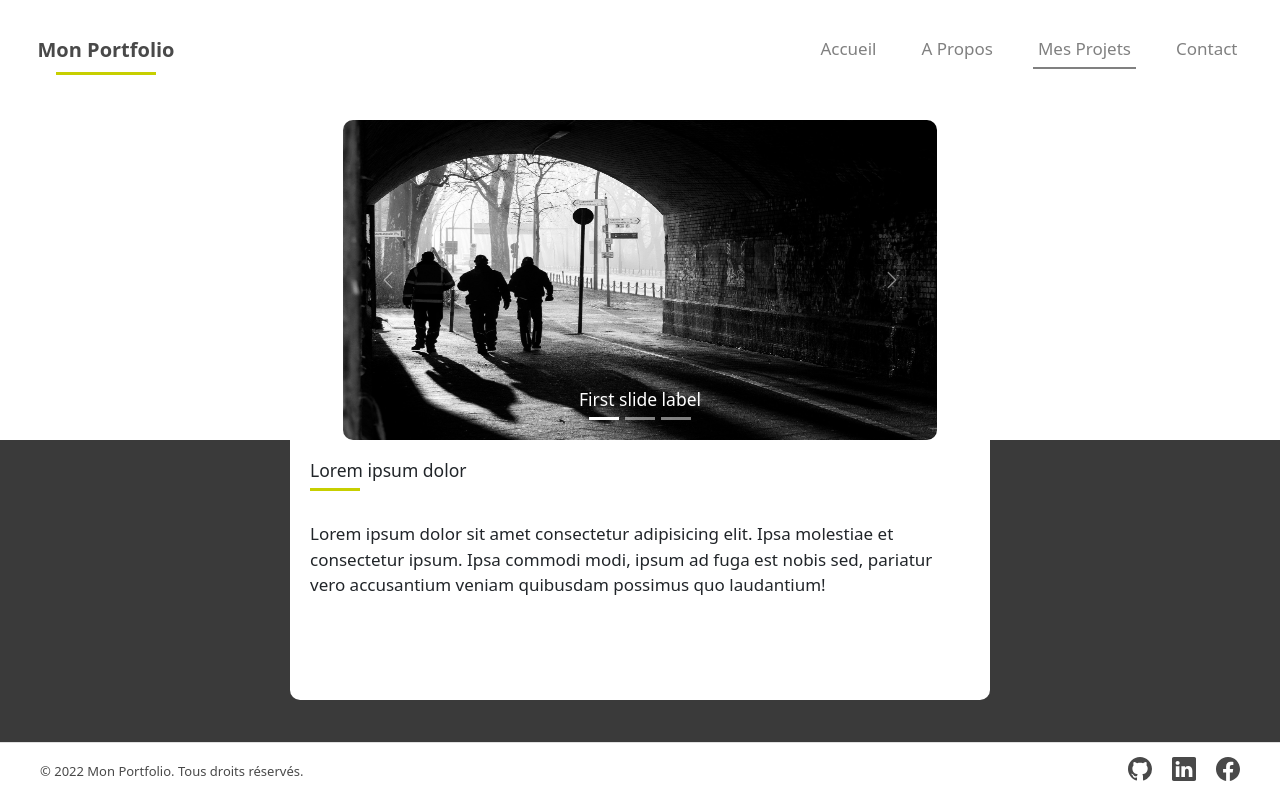
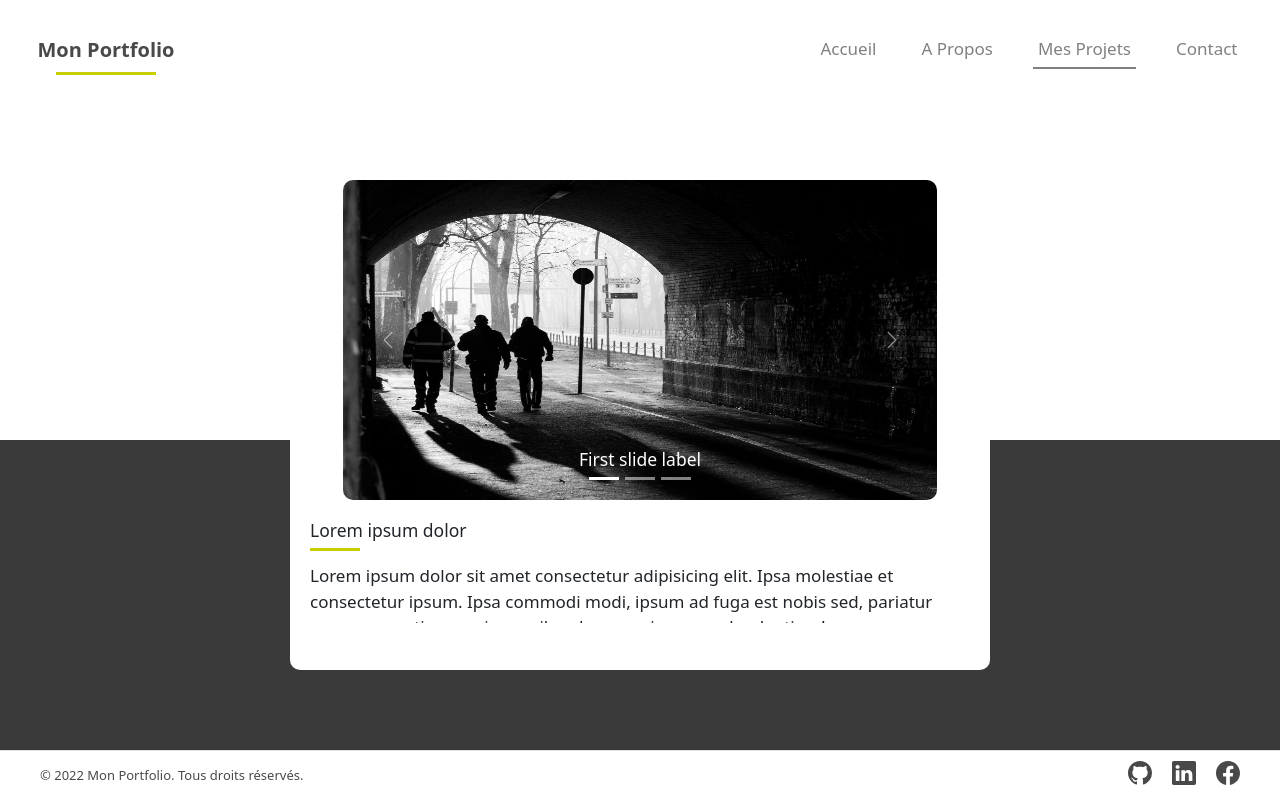
Before and after one commit to Romain-Bacque/Portfolio, a React (Create React App) app: page /projects in a window 1280 px wide. Built offline with nearby package versions, Linux system fonts and the light colour scheme.

Commit message:
feat: improve global style

```diff
--- a/src/components/Contact/style.module.scss
+++ b/src/components/Contact/style.module.scss
@@ -3,6 +3,7 @@
 
 .contact {
   position: relative;
+  top: 0;
   color: white;
   display: flex;
   justify-content: center;
@@ -11,7 +12,8 @@
   width: 100%;
   &__form {
     position: absolute;
-    bottom: 30%;
+    top: 57%;
+    transform: translateY(-50%);
     width: 600px;
     max-width: 90%;
     font-size: 1.7rem;
--- a/src/components/Footer/style.module.scss
+++ b/src/components/Footer/style.module.scss
@@ -15,6 +15,7 @@
   padding: .5rem 4rem;
   border-top: 1px solid $light-gray;
   width: 100%;
+  height: 50px;
   &__link {
     display: flex;
     list-style: none;
--- a/src/components/Home/index.tsx
+++ b/src/components/Home/index.tsx
@@ -1,8 +1,8 @@
 import { Button } from "react-bootstrap";
-import Projects from "../UI/Slider";
 import classes from "./style.module.scss";
 import { motion } from "framer-motion";
 import { NavLink } from "react-router-dom";
+import Slider from "../UI/Slider";
 
 const Home: React.FC = () => {
   return (
@@ -23,10 +23,12 @@ const Home: React.FC = () => {
             ducimus fugiat nobis rem dolorem harum officiis.
           </p>
           <Button className={classes["home__projects-button"]} variant="light">
-            <NavLink className={classes["home__projects-link"]}  to="/projects">Mes projets</NavLink>
+            <NavLink className={classes["home__projects-link"]} to="/projects">
+              Mes projets
+            </NavLink>
           </Button>
         </div>
-        <Projects />
+        <Slider />
       </div>
     </motion.section>
   );
--- a/src/components/Home/style.module.scss
+++ b/src/components/Home/style.module.scss
@@ -3,10 +3,10 @@
 
 .home {
   display: flex;
-  justify-content: space-between;
+  flex-direction: column;
+  justify-content: center;
   align-items: center;
   &__container {
-    mix-blend-mode: difference;
     color: rgb(255, 255, 255);
     padding: 2rem;
     margin: auto;
@@ -15,7 +15,7 @@
       position: relative;
       color: rgb(179, 179, 179);
       font-size: 7rem;
-      margin-bottom: 5rem;
+      margin-bottom: 2rem;
       @include mediaQuery.media-min($small-screen) {
         margin-bottom: 10rem;
         font-size: 8rem;
@@ -40,12 +40,13 @@
     }
   }
   .home__presentation-container {
+    mix-blend-mode: difference;
     padding: 0 0 4rem;
     position: relative;
     .home__projects-button {
       position: absolute;
       bottom: 0;
-      right: 0;
+      right: 10%;
       color: gray;
       width: max-content;
       margin-left: 80%;
--- a/src/components/Projects/index.tsx
+++ b/src/components/Projects/index.tsx
@@ -48,12 +48,14 @@ const Projects: React.FC = () => {
           >
             <div className="description">
               <h3 className="description-title">Lorem ipsum dolor</h3>
-              <p className="description-text">
-                Lorem ipsum dolor sit amet consectetur adipisicing elit. Ipsa
-                molestiae et consectetur ipsum. Ipsa commodi modi, ipsum ad fuga
-                est nobis sed, pariatur vero accusantium veniam quibusdam
-                possimus quo laudantium!
-              </p>
+              <div  className="description-container">
+                <p className="description-text">
+                  Lorem ipsum dolor sit amet consectetur adipisicing elit. Ipsa
+                  molestiae et consectetur ipsum. Ipsa commodi modi, ipsum ad
+                  fuga est nobis sed, pariatur vero accusantium veniam quibusdam
+                  possimus quo laudantium!
+                </p>
+              </div>
             </div>
           </motion.div>
         )}
--- a/src/components/Projects/style.module.scss
+++ b/src/components/Projects/style.module.scss
@@ -1,6 +1,6 @@
 .projects {
   background-color: white;
-  height: 40vh;
+  height: 45vh;
   width: 700px;
   max-width: 90%;
   margin: auto;
@@ -8,6 +8,6 @@
   border-radius: 10px;
   transition: height 0.3s ease-in-out;
   &--alt {
-    height: 75vh;
+    height: 65vh;
   }
 }
--- a/src/components/UI/Slider/index.tsx
+++ b/src/components/UI/Slider/index.tsx
@@ -51,7 +51,7 @@ const Slider: React.FC<SliderProps> = ({ animate, height, onClick }) => {
 
 Slider.defaultProps = {
   animate: true,
-  height: 30,
+  height: 27,
 };
 
 export default Slider;
--- a/src/components/UI/Slider/style.module.scss
+++ b/src/components/UI/Slider/style.module.scss
@@ -1,7 +1,7 @@
 .slider {
   width: 700px;
   max-width: 90%;
-  margin: auto;
+  margin: 1rem auto 0;
   border-radius: 10px;
   overflow: hidden;
 }
--- a/src/styles/index.scss
+++ b/src/styles/index.scss
@@ -9,6 +9,7 @@ body {
   font-family: "Open Sans", sans-serif;
 }
 
+/* -- scroll bar -- */
 section {
   position: absolute;
   top: 0;
@@ -16,15 +17,33 @@ section {
   right: 0;
   width: 100%;
   height: 100%;
-  padding-top: 100px;
+  padding: 150px 0;
+}
+
+
+::-webkit-scrollbar {
+  width: 10px;
+}
+
+::-webkit-scrollbar-track {
+  background-color: #ddd;
+  border-radius: 15px;
+}
+
+::-webkit-scrollbar-thumb {
+  background-color: #bbb;
+  border-radius: 10px;
+  width: 8px;
+  box-shadow: 0 2px 3px #0003;
 }
 
 /* -- description -- */
 .description {
+  height: 150px;
   margin-top: 2rem;
   &-title {
     position: relative;
-    margin-bottom: 4rem;
+    margin-bottom: 2.2rem;
     &::after {
       position: absolute;
       bottom: -1rem;
@@ -33,6 +52,10 @@ section {
       width: 50px;
       border-bottom: 3px solid $border-color;
     }
+  }
+  &-container {
+    height: 40%;
+    overflow-y: auto;
   }
   &-text {
     font-size: 1.7rem;
```
